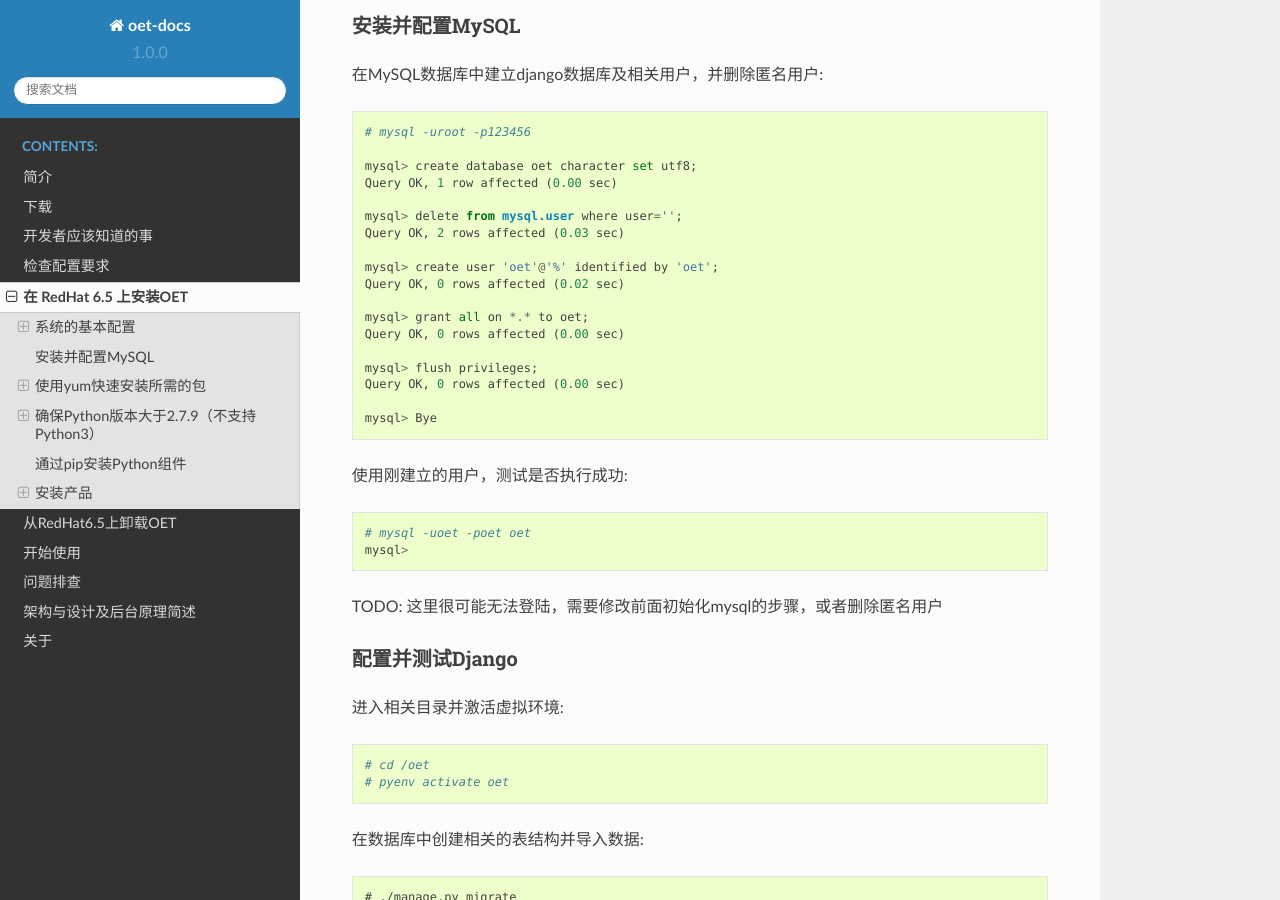
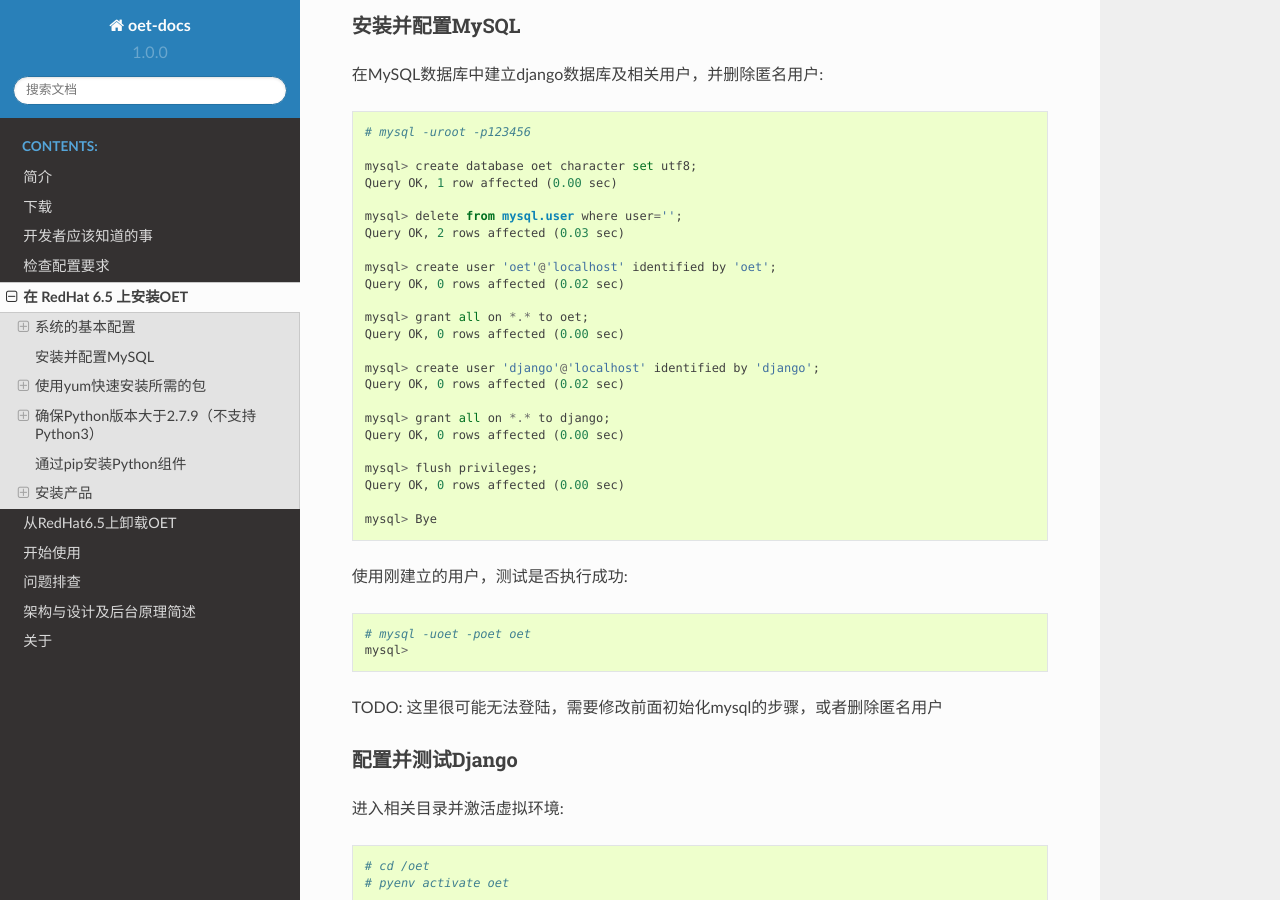
Before and after one commit to oraant/oet-docs, a Sphinx documentation site: the page built from docs/install.rst, in a window 1280 px wide and 900 px high, scrolled down 9731 px. Built offline with Sphinx 7.4.7 and the Read the Docs theme 2.0.0, drawn with Linux system fonts in a browser that asks for light colours.

Commit message:
modify bug.

```diff
--- a/docs/install.rst
+++ b/docs/install.rst
@@ -454,10 +454,16 @@ TODO: 添加用户的python版本本来就够的情况下，应该怎么做
   mysql> delete from mysql.user where user='';
   Query OK, 2 rows affected (0.03 sec)
 
-  mysql> create user 'oet'@'%' identified by 'oet';
+  mysql> create user 'oet'@'localhost' identified by 'oet';
   Query OK, 0 rows affected (0.02 sec)
 
   mysql> grant all on *.* to oet;
+  Query OK, 0 rows affected (0.00 sec)
+
+  mysql> create user 'django'@'localhost' identified by 'django';
+  Query OK, 0 rows affected (0.02 sec)
+
+  mysql> grant all on *.* to django;
   Query OK, 0 rows affected (0.00 sec)
 
   mysql> flush privileges;
```
